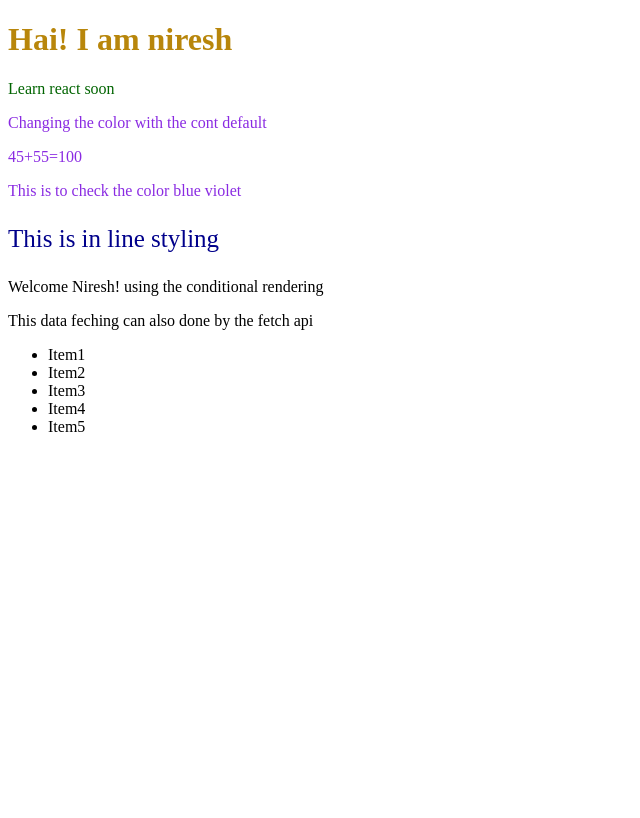
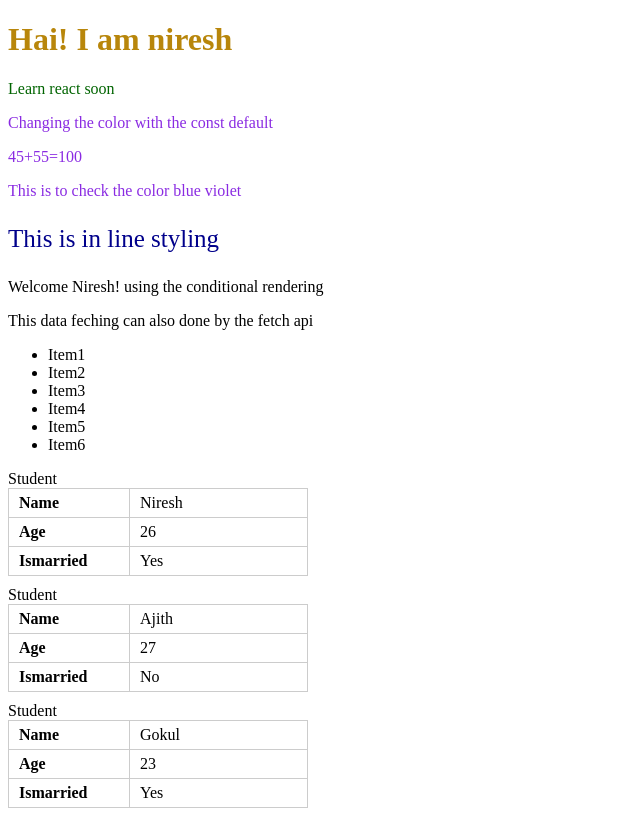
Before and after one commit to ANireshkumar/test, a React (Vite) app in the folder vite-project/: page / in a window 1280 px wide. Shown: the whole page, without its empty margins (0-640 px from the left). Built offline with nearby package versions, Linux system fonts and the light colour scheme.

Commit message:
props  creation and exporting

```diff
--- a/vite-project/src/App.jsx
+++ b/vite-project/src/App.jsx
@@ -1,6 +1,7 @@
 // import { LearnComponent } from "./Components/LearnComponent";
 
 import Header from "./Components/Header";
+import { Student } from "./Components/Student";
 import './Css/App.css'
 
 
@@ -13,7 +14,9 @@ function App() {
 {/*     <>Niresh react learing</>
     <LearnComponent/> */}
     <Header/>
-
+<Student name="Niresh" age={26} isMarried ={true}/>
+<Student name="Ajith" age={27} isMarried ={false}/>
+<Student name="Gokul" age={23} isMarried ={true}/>
 
     </>
   );
--- a/vite-project/src/Components/Header.jsx
+++ b/vite-project/src/Components/Header.jsx
@@ -3,7 +3,7 @@
 export const Header = () => {
 const isLoggedIn = true;
 const greeting = isLoggedIn ? <p>Welcome Niresh! using the conditional rendering</p> : <P>Please login</P>
-const items = ["Item1", "Item2", "Item3", "Item4", "Item5"];
+const items = ["Item1", "Item2", "Item3", "Item4", "Item5", "Item6"];
 
   let customCSS = "code";
   return (
@@ -12,7 +12,7 @@ const items = ["Item1", "Item2", "Item3", "Item4", "Item5"];
         <p className="slogan">Learn react soon</p>
 
         {/* javascript expression in jsx */}
-<p className={customCSS}>Changing the color with the cont default</p>
+<p className={customCSS}>Changing the color with the const default</p>
 <p className={customCSS}>45+55={45 + 55}</p>
 <p className={customCSS}>This is to check the color blue violet</p>
     <p style={{fontSize:"25PX", color:"darkblue"}}>This is in line styling</p>
@@ -21,7 +21,7 @@ const items = ["Item1", "Item2", "Item3", "Item4", "Item5"];
 
 {greeting}
 
-{/* JSX with list */}
+{/* `JSX with list` */}
 <p>This data feching can also done by the fetch api </p>
 <ul>
   {items.map((items,index)=>(<li key={index}>{items}</li>))}
--- /dev/null
+++ b/vite-project/src/Components/Student.jsx
@@ -0,0 +1,30 @@
+import propTypes from "prop-types";
+
+export const Student = (props) => {
+  return (
+    <div className="student">Student
+    <table>
+        <tbody>
+        <tr>
+            <th>Name</th>
+            <td>{props.name}</td>
+        </tr>
+        <tr>
+            <th>Age</th>
+            <td>{props.age}</td>
+        </tr>
+        <tr>
+            <th>Ismarried</th>
+            <td>{props.isMarried ? "Yes" : "No" }</td>
+        </tr>
+        </tbody>
+    </table>
+    </div>
+  )
+}
+
+Student.propTypes = {
+    name:propTypes.string,
+    age:propTypes.number,
+    isMarried:propTypes.bool,
+}
--- a/vite-project/src/Css/app.css
+++ b/vite-project/src/Css/app.css
@@ -13,3 +13,23 @@
   .test{
     color: red;
   }
+
+  .student table{
+    border: 1px solid #ccc;
+    border-collapse: collapse;
+    width: 300px;
+    margin-bottom: 10px;
+
+  }
+
+  .student table td,
+  .student table th{
+    text-align: left;
+    border:1px solid #ccc;
+    padding: 5px 10px ;
+
+  }
+
+  .student table th{
+    width: 100px;
+  }
```
